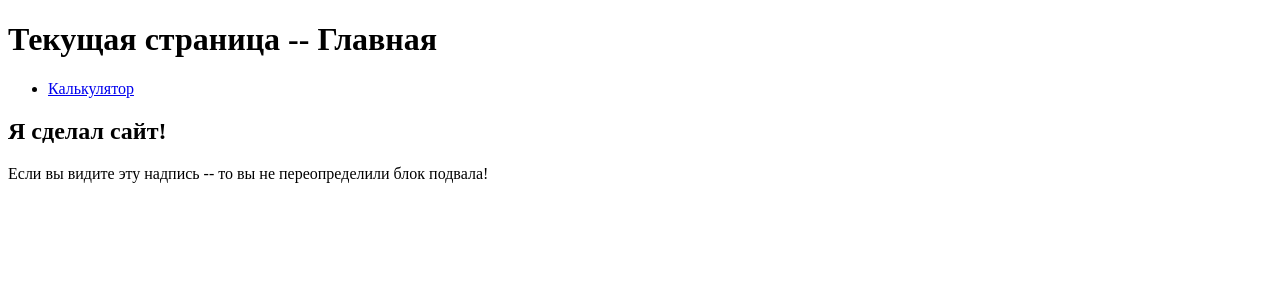
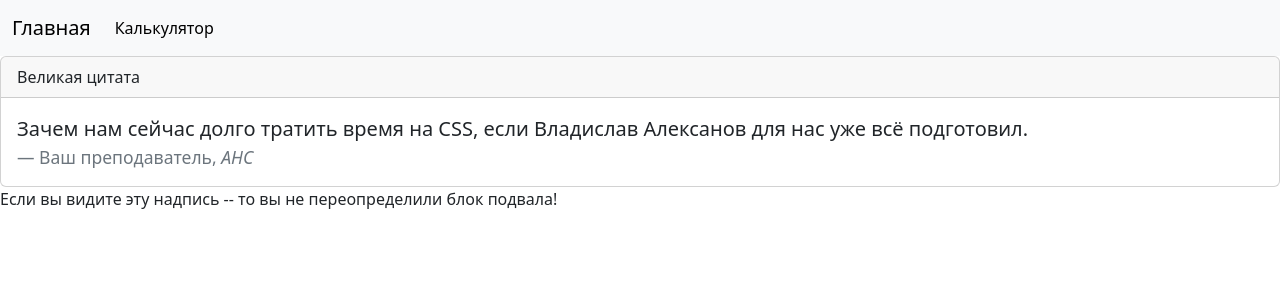
Before and after one commit to alekseevNS/test, a Django app: page / in a window 1280 px wide. Shown: the top 300 px of the page. Run offline with Django 5.2, Linux system fonts and the light colour scheme.

Commit message:
Бутстрап -- круто Но сейчас мы столкнёмся с формой...

```diff
--- a/server/my_site/templates/base_htmls/base.html
+++ b/server/my_site/templates/base_htmls/base.html
@@ -2,6 +2,8 @@
 <html lang="ru">
 <head>
     <meta charset="UTF-8">
+    <link href="https://cdn.jsdelivr.net/npm/bootstrap@5.3.2/dist/css/bootstrap.min.css" rel="stylesheet"
+          integrity="sha384-T3c6CoIi6uLrA9TneNEoa7RxnatzjcDSCmG1MXxSR1GAsXEV/Dwwykc2MPK8M2HN" crossorigin="anonymous">
     <!--    Каждый раз мы будем передавать название страницы в context'е-->
     <title>{{ page_name }}</title>
 </head>
--- a/server/my_site/templates/base_htmls/menu.html
+++ b/server/my_site/templates/base_htmls/menu.html
@@ -1,8 +1,20 @@
-<h1>Текущая страница -- {{ page_name }}</h1>
-<ul>
-    {% for menu_item in menu %}
-    {% if menu_item.text != page_name %}
-    <li><a href="{{ menu_item.link }}">{{ menu_item.text }}</a></li>
-    {% endif %}
-    {% endfor %}
-</ul>
+<nav class="navbar navbar-expand-lg bg-body-tertiary">
+    <div class="container-fluid">
+        <a class="navbar-brand" href="{{ current_link }}">{{ page_name }}</a>
+        <button class="navbar-toggler" type="button" data-bs-toggle="collapse" data-bs-target="#navbarNav"
+                aria-controls="navbarNav" aria-expanded="false" aria-label="Toggle navigation">
+            <span class="navbar-toggler-icon"></span>
+        </button>
+        <div class="collapse navbar-collapse" id="navbarNav">
+            <ul class="navbar-nav">
+                {% for menu_item in menu %}
+                {% if menu_item.text != page_name %}
+                <li class="nav-item">
+                    <a class="nav-link active" aria-current="page" href="{{ menu_item.link }}">{{ menu_item.text }}</a>
+                </li>
+                {% endif %}
+                {% endfor %}
+            </ul>
+        </div>
+    </div>
+</nav>
--- a/server/my_site/templates/index.html
+++ b/server/my_site/templates/index.html
@@ -3,5 +3,16 @@
 
 <!--2. А теперь просто выбирайте доступные для редактирования блоки и редактируйте их!-->
 {% block main %}
-<h2>Я сделал сайт!</h2>
+<!--<h2>Я сделал сайт!</h2>-->
+<div class="card">
+    <div class="card-header">
+        Великая цитата
+    </div>
+    <div class="card-body">
+        <blockquote class="blockquote mb-0">
+            <p>Зачем нам сейчас долго тратить время на CSS, если Владислав Алексанов для нас уже всё подготовил.</p>
+            <footer class="blockquote-footer">Ваш преподаватель, <cite title="АНС">АНС</cite></footer>
+        </blockquote>
+    </div>
+</div>
 {% endblock %}
--- a/server/my_site/views.py
+++ b/server/my_site/views.py
@@ -15,13 +15,13 @@ def get_default_menu() -> tuple:
 
 
 def index_page(request: HttpRequest) -> HttpResponse:
-    context = {"page_name": "Главная", "menu": get_default_menu()}
+    context = {"page_name": "Главная", "menu": get_default_menu(), "current_link": '/'}
 
     return render(request, "index.html", context)
 
 
 def calc_page(request: HttpRequest) -> HttpResponse:
-    context = {"page_name": "Калькулятор", "menu": get_default_menu()}
+    context = {"page_name": "Калькулятор", "menu": get_default_menu(), "current_link": "/calc/"}
 
     if request.method == "POST":
         calc_form_get = CalcForm(request.POST)
```
